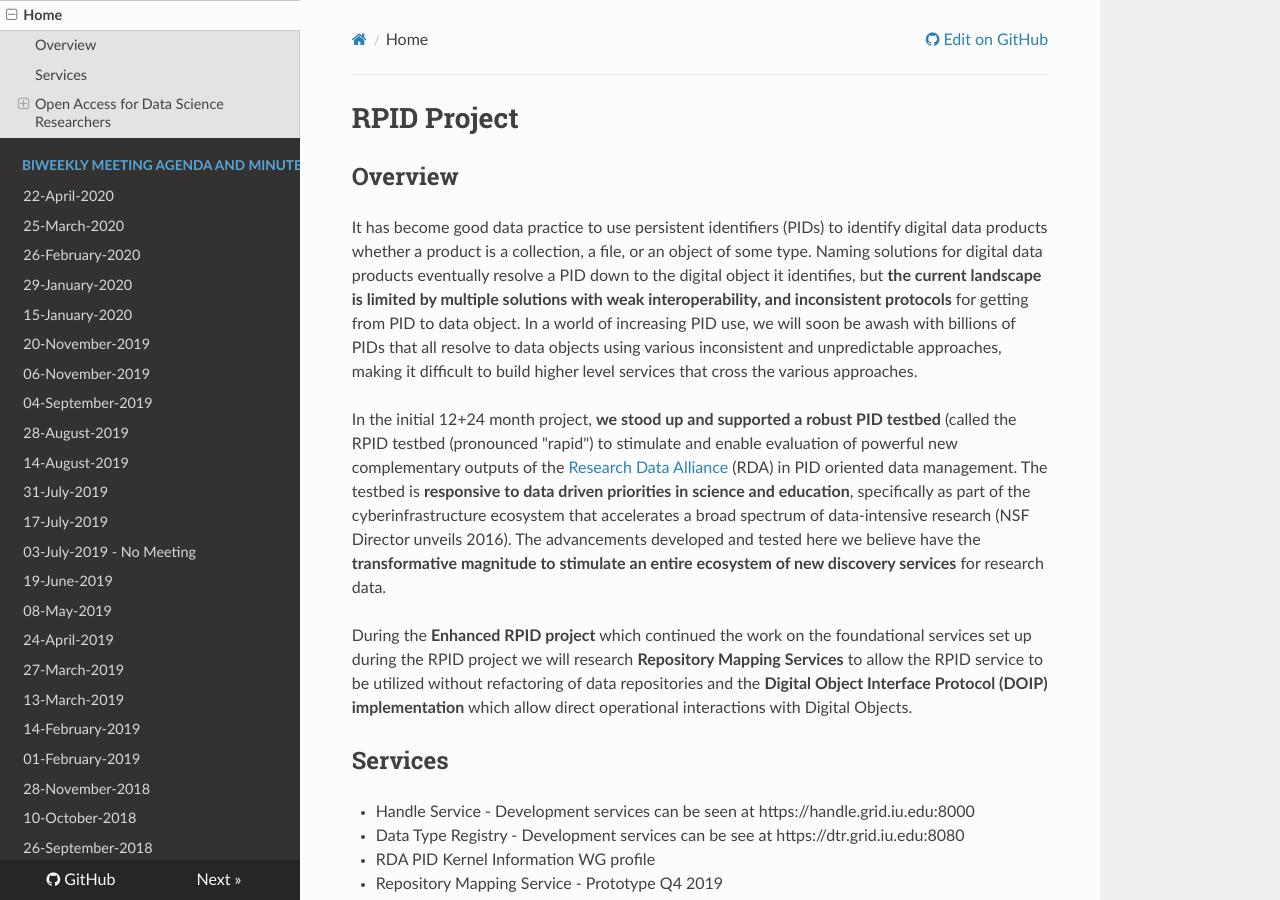
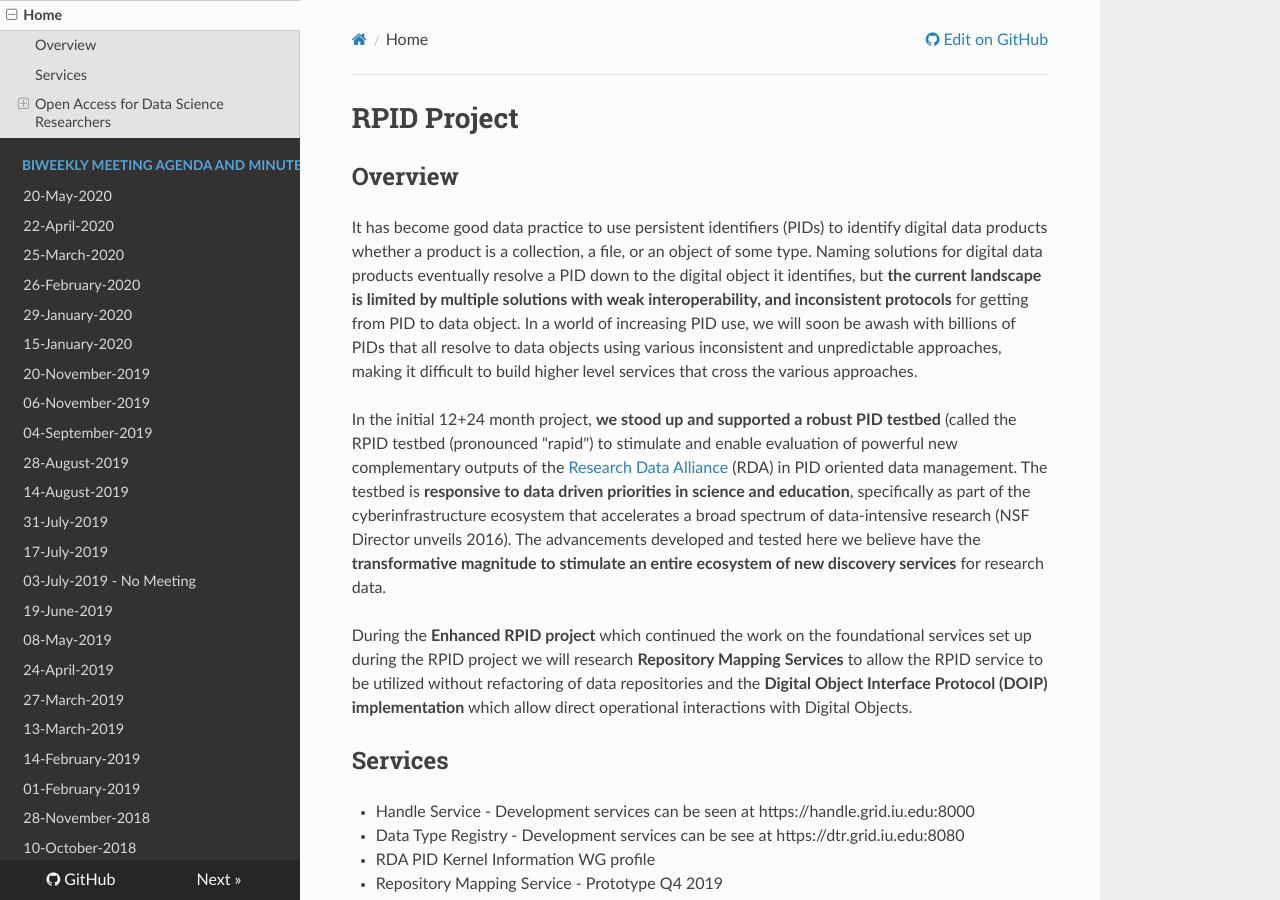
Before and after one commit to rpidproject/rpid, an MkDocs documentation site: the page built from docs/index.md, in a window 1280 px wide and 900 px high. Built offline with MkDocs 1.6.1, drawn with Linux system fonts in a browser that asks for light colours; nearby versions of some CDN libraries; old or Windows-style settings are respelled for this version of MkDocs.

Commit message:
Update mkdocs.yml

```diff
--- a/mkdocs.yml
+++ b/mkdocs.yml
@@ -9,6 +9,7 @@ extra_css:
 pages:
 - Home: 'index.md'
 - BiWeekly Meeting Agenda and Minutes:
+  - '20-May-2020': '20-May-2020.md'
   - '22-April-2020': '22-April-2020.md'
   - '25-March-2020': '25-March-2020.md'
   - '26-February-2020': '26-February-2020.md'
```
